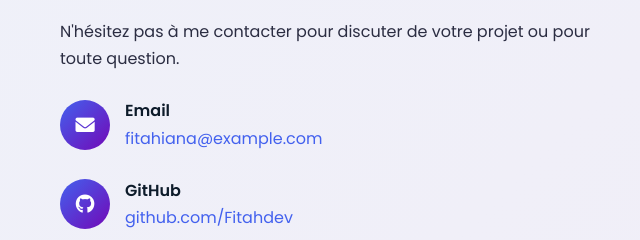
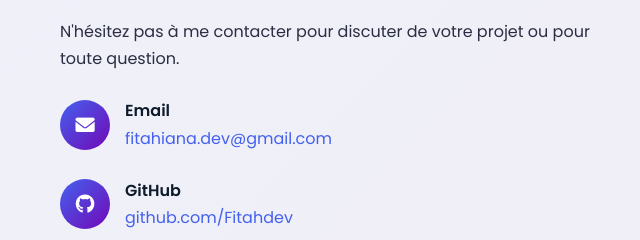
Before and after one commit to FitahDev/fitahdev.github.io, a plain HTML site: page index.html in a window 1280 px wide. Shown: the part 2820-3060 px from the top of the page, 0-640 px from the left. Drawn offline with Linux system fonts and the light colour scheme.

Commit message:
Update index.html

```diff
--- a/index.html
+++ b/index.html
@@ -839,7 +839,7 @@
             </div>
             <div class="contact-text">
               <span class="contact-label">Email</span>
-              <a href="mailto:fitahiana@example.com" class="contact-value">fitahiana@example.com</a>
+              <a href="mailto:fitahiana.dev@gmail.com" class="contact-value">fitahiana.dev@gmail.com</a>
             </div>
           </div>
 
```
